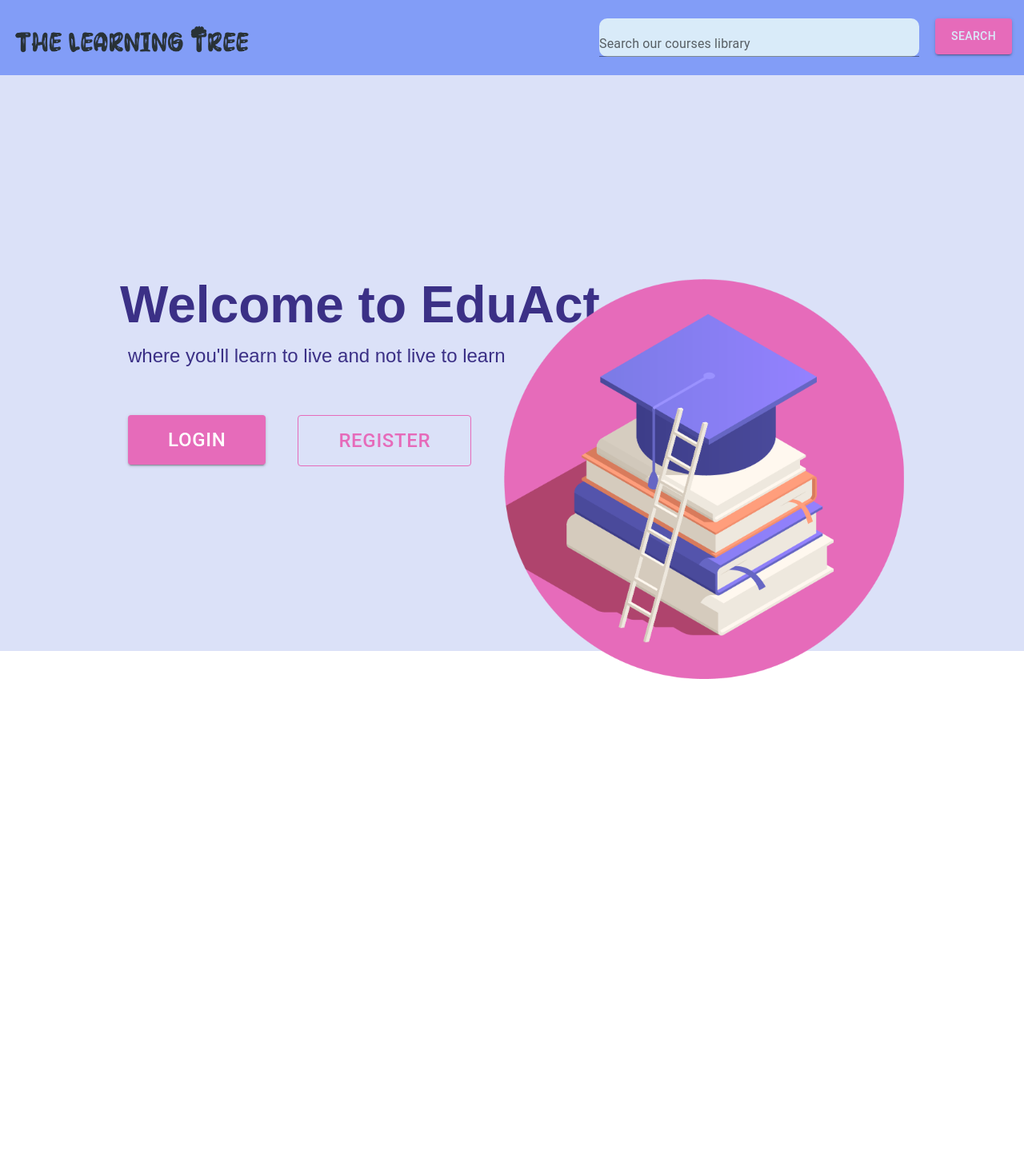
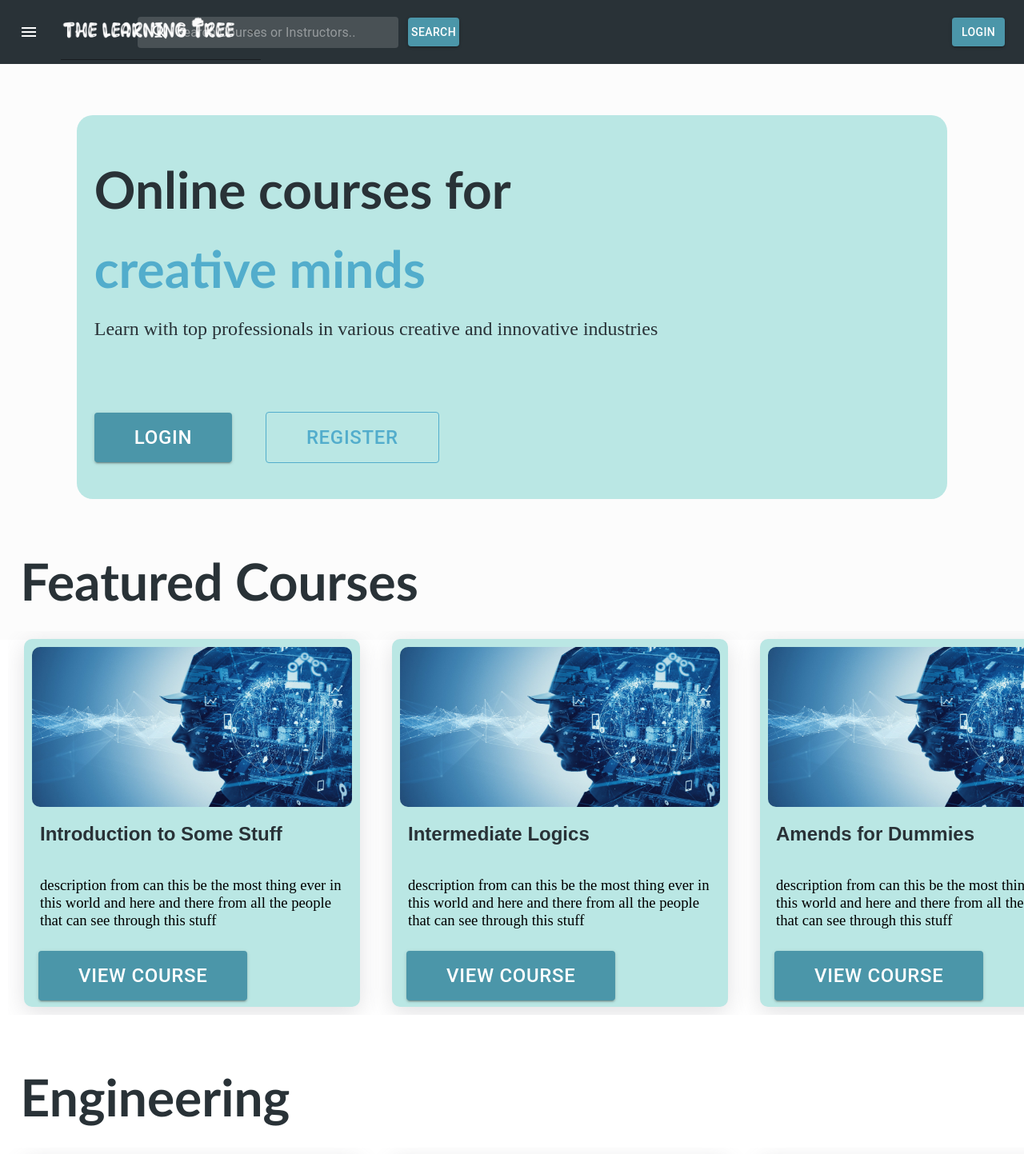
Before and after one commit to alafty/ACML-Project, a React (Create React App) app in the folder frontend/: page / in a window 1280 px wide. Shown: the top 1443 px of the page at 80% size. Before the commit the page ends 849 px from the top, so only its background shows below. Built offline with nearby package versions, Linux system fonts and the light colour scheme.

Commit message:
created a guest landing page with dummy courses

```diff
--- a/frontend/src/Styling/mainLayout.css
+++ b/frontend/src/Styling/mainLayout.css
@@ -1,10 +1,10 @@
 
 :root {
-    --primaryLight: #dbe1f8;
-    --primary: #829df7;
-    --secondary: #e66bba;
-    --text: #3b3086;
-    --white: #d9ebf9;
+    --primaryLight: #bae7e4;
+    --primary: #4b96a9;
+    --secondary: #52adcc;
+    --text: #293237;
+    --white: #fcfcfc;
 }
 
 html, body {
@@ -18,18 +18,8 @@ html, body {
     flex-direction: column;
 }
 
-.landing-header {
-    display: flex;
-    flex-direction: row;
-    justify-content: space-between;
-    background-color: var(--primary);
-    height: 8vh;
-    align-items: center;
-    padding: 15px;
-}
-
 .logo {
-    background-image: url('../assets/logo.png');
+    background-image: url('../assets/Logo.png');
     background-size: cover;
     width: 300px;
     height: 80px;
@@ -53,9 +43,26 @@ html, body {
     color: var(--white);
     background-color: var(--secondary);
 }
+.landing-header {
+    font-family:'Gill Sans', 'Gill Sans MT', Calibri, 'Trebuchet MS', sans-serif;
+    font-size: 64px;
+    padding-left: 2%;
+    padding-top: 5%;
+    color: var(--text);
+    margin-bottom: -2%;
+}
+.landing-card {
+    background-color: var(--primaryLight);
+    flex-direction: 'row';
+    width: 85vw;
+    height: 60vh;
+    border-radius: 20px;
+    margin-left: 7.5%;
+    margin-top: 5%;
+}
 
 .body {
-        background-color: var(--primaryLight);
+        background-color: var(--white);
         height: 90vh;
         background-size: cover;
 }
@@ -69,24 +76,23 @@ html, body {
 }
 
 .landing-subtitle {
-    font-family: Arial, Helvetica, sans-serif;
+    font-family:'Times New Roman', Times, serif;
     font-weight:lighter;
-    margin-top: -40px;
     font-size: 24px;
-    padding-inline: 160px;
+    padding-left: 2%;
+    padding-top: 2%;
     color: var(--text);
 }
 
-#filled-button {
+#big-button-primary {
     padding-inline: 50px;
     padding-block: 10px;
-    background-color: var(--secondary);
-    margin: 20px;
-    margin-left: 160px;
+    background-color: var(--primary);
+    margin: 2%;
     font-size: 24px;
 }
 
-#outlined {
+#big-button-primary-outlined {
     padding-inline: 50px;
     padding-block: 10px;
     border-color: var(--secondary);
@@ -117,6 +123,11 @@ html, body {
     border-radius: 20px;
 }
 
+#small-button-primary{
+    background-color: var(--primary);
+    margin-left: 1%;
+}
+
 .courses-panel-bg{
     display: flex;
     flex-direction: row;
@@ -133,11 +144,13 @@ html, body {
 .course-card{
     display: flex;
     flex-direction: column;
+    justify-content: 'space-between';
     padding: 10px;
     border-radius: 10px;
-    background-color: #ffffff;
-    width: 17%;
-    height: 90%;
+    background-color: var(--primaryLight);
+    min-width: 400px;
+    width: 400px;
+    height: 440px;
     margin-inline: 20px;
     margin-block: 10px;
     box-shadow: rgba(100, 100, 111, 0.2) 0px 7px 29px 0px;
--- a/frontend/src/components/courseCard.tsx
+++ b/frontend/src/components/courseCard.tsx
@@ -7,14 +7,18 @@ import '../Styling/mainLayout.css'
 import services from '../app/CoursesServices';
 
 
-function CourseCard() {
+function CourseCard(props) {
   return (
-
     <div className='course-card'>
-
-        <img src='../assets/hat.png'/>
-        <h2>Intro to bla bla</h2>
-        <Button style={{margin: '0px'}} variant='contained' id='filled-button'> View Course </Button>
+        <img src={require('../assets/engineering.jpg')} width={400} height={200} style={{borderRadius: '10px'}}/>
+        <h2 style={{paddingInline: '10px', fontFamily: 'sans-serif', color: '#293237'}}>{props.name}</h2>
+        <h3 style={{paddingInline: '10px', fontWeight: 'lighter'}}>{props.desc}</h3>
+        <Link to={'/course=63964a000947174879e5bc7d'} style={{ textDecoration: 'none'}}>
+        <Button
+        variant='contained'
+        id='big-button-primary'
+        > View Course </Button>
+        </Link>
     </div>
 
   )
--- /dev/null
+++ b/frontend/src/components/coursesSector.tsx
@@ -0,0 +1,26 @@
+import React from 'react'
+import {FaSignInAlt} from 'react-icons/fa'
+import { Link } from 'react-router-dom'
+import { TextField } from '@mui/material'
+import {Button} from '@mui/material'
+import '../Styling/mainLayout.css'
+import CourseCard from './courseCard'
+
+function CoursesSector(props) {
+  const renderCard =  ({name, desc}) => {
+    return(
+      <CourseCard name={name} desc={desc}/>
+    );
+  }
+  return (
+    <div>
+              <h1 className='landing-header' style={{marginTop: '0px'}}>{props.title}</h1>
+              <div style={{display: 'flex', flexDirection: 'row', width: '100%', overflow: 'scroll', scrollbarWidth: 'none', marginTop: '50px', marginLeft: '10px'}}>
+              {props.dummycourses.map(renderCard)}
+              </div>
+            </div>
+
+  )
+}
+
+export default CoursesSector;
--- a/frontend/src/pages/Landing.tsx
+++ b/frontend/src/pages/Landing.tsx
@@ -2,32 +2,61 @@ import React from 'react';
 import '../Styling/mainLayout.css';
 import { Button } from '@mui/material';
 import {Link} from 'react-router-dom';
-import {TextField} from '@mui/material';
-import Header from '../components/header';
-import services from '../app/UsersServices';
+import SearchAppBar from '../components/searchAppBar';
+import CoursesSector from '../components/coursesSector';
+import Divider from '@mui/material/Divider';
 
 function Landing() {
+  const dummycourses = [{
+    name: "Introduction to Some Stuff",
+    desc: "description from can this be the most thing ever in this world and here and there from all the people that can see through this stuff"
+  },
+  {
+    name: "Intermediate Logics",
+    desc: "description from can this be the most thing ever in this world and here and there from all the people that can see through this stuff"
+  },
+  {
+    name: "Amends for Dummies",
+    desc: "description from can this be the most thing ever in this world and here and there from all the people that can see through this stuff"
+  },
+  {
+    name: "Politics in Folitics",
+    desc: "description from can this be the most thing ever in this world and here and there from all the people that can see through this stuff"
+  },
+  {
+    name: "Brazil and World Economy",
+    desc: "description from can this be the most thing ever in this world and here and there from all the people that can see through this stuff"
+  } ];
+
 
   return (
     <div className= "container">
-      <Header/>
+      <SearchAppBar page='0'/>
         <div className= "body">
-            <h2 className= "title"> Welcome to EduAct</h2>
-            <h5 className= "landing-subtitle">where you'll learn to live and not live to learn</h5>
-            <div style={{"display": "flex", "flexDirection": "row", justifyContent: "space-between", "alignItems": "flex-start"}}>
-              <div style={{"display": "flex", "flexDirection": "row"}}>
+            <div className='landing-card'>
+              <div>
+                <h1 className='landing-header'>Online courses for</h1>
+                <h1 className='landing-header' style={{color: '#52adcc', paddingTop: '0%'}}>creative minds</h1>
+                <p className='landing-subtitle'>Learn with top professionals in various creative and innovative industries</p>
+                <p className='landing-subtitle'> </p>
+                <div style={{flexDirection: 'row'}}>
                 <Link  to= '/login' style={{textDecoration: 'none'}}>
-                  <Button variant="contained" id="filled-button"> Login </Button>
+                  <Button variant="contained" id="big-button-primary"> Login </Button>
                 </Link>
                 <Link to={'/register'} style= {{textDecoration: 'none'}}>
-                  <Button variant="outlined" id="outlined">
+                  <Button variant="outlined" id="big-button-primary-outlined">
                   Register
                   </Button>
                 </Link>
+                </div>
+              </div>
+            </div>
+            <CoursesSector dummycourses={dummycourses} title="Featured Courses"/>
+            <CoursesSector dummycourses={dummycourses} title="Engineering"/>
+            <CoursesSector dummycourses={dummycourses} title="Politics"/>
+            <CoursesSector dummycourses={dummycourses} title="Business"/>
 
-              </div>
-              <div className='hat'/>
-            </div>
+
         </div>
     </div>
 
```
Also changed, not shown: 1 other file (tests, documents, lock files or other folders).
